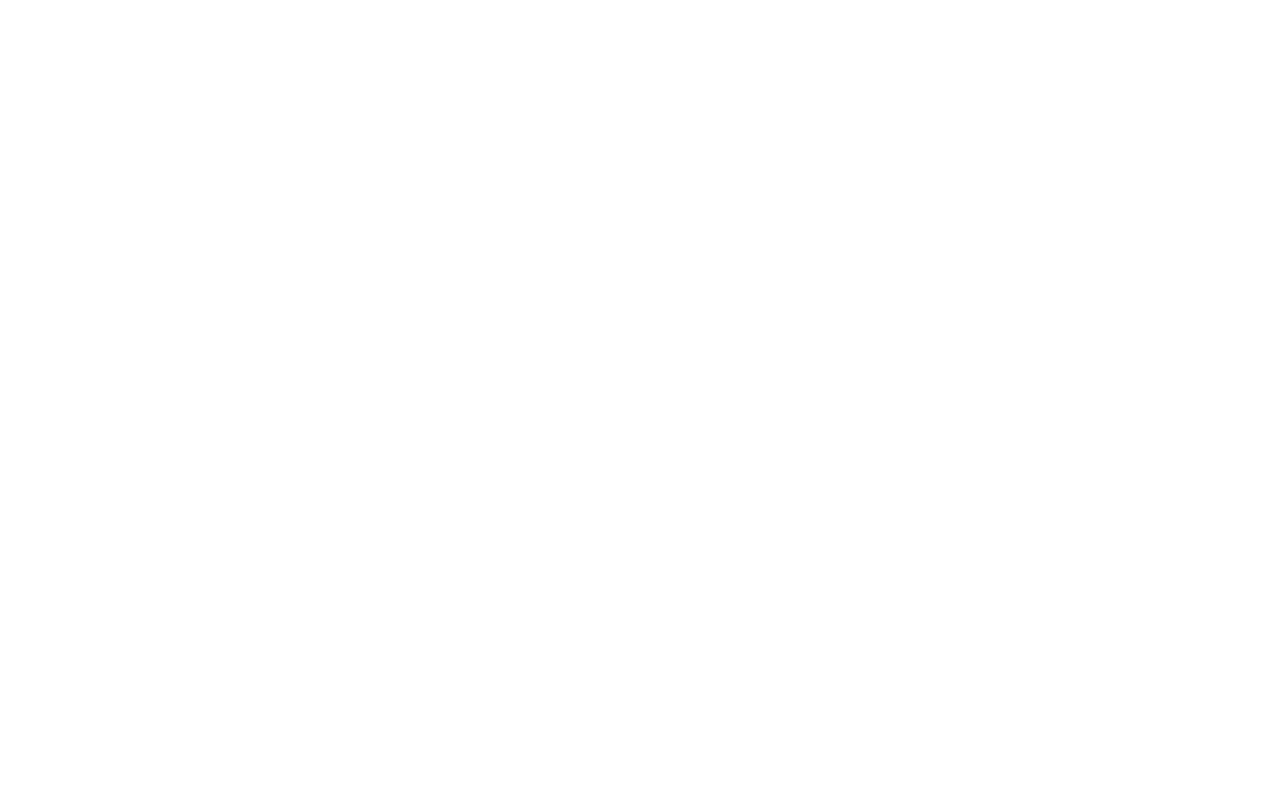
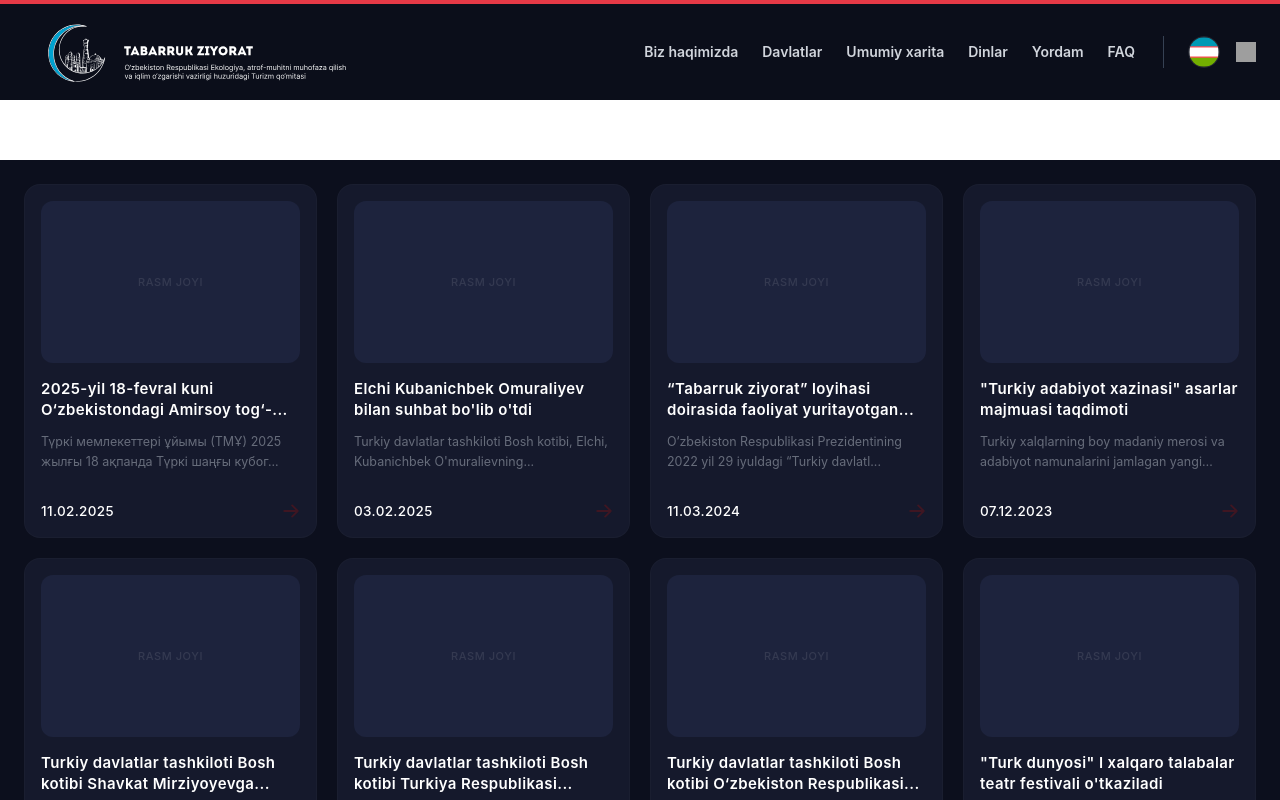
Before and after one commit to temmur/tabarruk-group-4, a Vue app: page /news in a window 1280 px wide. Before the commit this address had no page. Shown: the top 800 px of the page. Built offline with nearby package versions, Linux system fonts and the light colour scheme; grey boxes are pictures that could not be loaded.

Commit message:
fix issues

```diff
--- /dev/null
+++ b/src/components/Cards/CNewsCard.vue
@@ -0,0 +1,110 @@
+<template>
+  <div class="w-full bg-[#0c0f1d] min-h-screen p-6">
+    <div class="max-w-[1400px] mx-auto grid grid-cols-1 md:grid-cols-2 lg:grid-cols-4 gap-5">
+
+      <div
+        v-for="(item, index) in newsList"
+        :key="index"
+        class="group w-full bg-[#15192c] rounded-[16px] p-4 cursor-pointer select-none border border-white/[0.02] transition-all duration-300 ease-in-out hover:shadow-[0_0_30px_rgba(239,68,68,0.08)]"
+      >
+
+        <div class="w-full aspect-[16/10] bg-[#1d233d] rounded-[12px] mb-4 overflow-hidden relative flex items-center justify-center">
+          <img
+            v-if="item.image"
+            :src="item.image"
+            :alt="item.title"
+            class="w-full h-full object-cover transition-transform duration-500 group-hover:scale-105"
+          />
+          <span v-else class="text-white/10 text-[11px] tracking-wider font-medium">RASM JOYI</span>
+        </div>
+
+        <div class="flex flex-col gap-2">
+
+          <h3 class="text-white text-[15px] font-semibold leading-snug tracking-wide line-clamp-2 transition-colors duration-300 group-hover:text-[#ef4444] group-active:text-[#ef4444]">
+            {{ item.title }}
+          </h3>
+
+          <p class="text-[#9ca3af]/60 text-[12.5px] font-normal leading-relaxed tracking-normal line-clamp-2 mt-1">
+            {{ item.description }}
+          </p>
+
+          <div class="flex justify-between items-center mt-4 pt-1">
+            <span class="text-white text-[13.5px] font-medium tracking-wide">
+              {{ item.date }}
+            </span>
+
+            <div class="text-[#3f1622] transition-all duration-300 transform group-hover:text-[#ef4444] group-hover:translate-x-1 group-active:text-[#ef4444]">
+              <svg xmlns="http://www.w3.org/2000/svg" fill="none" viewBox="0 0 24 24" stroke-width="2.5" stroke="currentColor" class="w-4.5 h-4.5">
+                <path stroke-linecap="round" stroke-linejoin="round" d="M13.5 4.5L21 12m0 0l-7.5 7.5M21 12H3" />
+              </svg>
+            </div>
+          </div>
+
+        </div>
+      </div>
+
+    </div>
+  </div>
+</template>
+
+<script setup>
+import { ref } from 'vue'
+
+
+const newsList = ref([
+  {
+    title: "2025-yil 18-fevral kuni O‘zbekistondagi Amirsoy tog‘-...",
+    description: "Түркі мемлекеттері ұйымы (ТМҰ) 2025 жылғы 18 ақпанда Түркі шаңғы кубог...",
+    date: "11.02.2025",
+    image: ""
+  },
+  {
+    title: "Elchi Kubanichbek Omuraliyev bilan suhbat bo'lib o'tdi",
+    description: "Turkiy davlatlar tashkiloti Bosh kotibi, Elchi, Kubanichbek O'muralievning...",
+    date: "03.02.2025",
+    image: ""
+  },
+  {
+    title: "“Tabarruk ziyorat” loyihasi doirasida faoliyat yuritayotgan...",
+    description: "O‘zbekiston Respublikasi Prezidentining 2022 yil 29 iyuldagi “Turkiy davlatl...",
+    date: "11.03.2024",
+    image: ""
+  },
+  {
+    title: "\"Turkiy adabiyot xazinasi\" asarlar majmuasi taqdimoti",
+    description: "Turkiy xalqlarning boy madaniy merosi va adabiyot namunalarini jamlagan yangi kitoblar...",
+    date: "07.12.2023",
+    image: ""
+  },
+  {
+    title: "Turkiy davlatlar tashkiloti Bosh kotibi Shavkat Mirziyoyevga...",
+    description: "Uchrashuv doirasida ziyorat turizmini rivojlantirish bo'yicha muhim kelishuvlarga erishildi...",
+    date: "10.07.2023",
+    image: ""
+  },
+  {
+    title: "Turkiy davlatlar tashkiloti Bosh kotibi Turkiya Respublikasi...",
+    description: "2023-yil 19-iyun kuni Toshkent shahrida Turkiy Davlatlar Tashkiloti Bosh kotibi...",
+    date: "19.06.2023",
+    image: ""
+  },
+  {
+    title: "Turkiy davlatlar tashkiloti Bosh kotibi O‘zbekiston Respublikasi...",
+    description: "Turkiy Davlatlar Tashkiloti Bosh kotibi, Elchi Kubanichbek Omuraliev Janobi...",
+    date: "19.06.2023",
+    image: ""
+  },
+  {
+    title: "\"Turk dunyosi\" I xalqaro talabalar teatr festivali o'tkaziladi",
+    description: "Barchani mazkur san'at bayramiga chorlab qolamiz! Talabalarning ijodiy chiqishlari...",
+    date: "19.05.2023",
+    image: ""
+  },
+  {
+    title: "\"O'zbekiston turk dunyosi fotograflari nigohida\"...",
+    description: "Toshkent fotosuratlar uyida \"O'zbekiston turk dunyosi fotograflari nigohida\"...",
+    date: "19.07.2023",
+    image: ""
+  }
+])
+</script>
--- a/src/router/index.ts
+++ b/src/router/index.ts
@@ -19,6 +19,11 @@
             path: '/about',
             name: 'About',
             component: PAbout
+        },
+        {
+            path: '/news',
+            name: 'News',
+            component: ()=> import('@/views/PNews.vue')
         }
     ]
    }
--- /dev/null
+++ b/src/views/PNews.vue
@@ -0,0 +1,8 @@
+<template>
+<div class="mt-40">
+    <CNewsCard/>
+</div>
+</template>
+<script setup>
+import CNewsCard from '@/components/Cards/CNewsCard.vue';
+</script>
```
Also changed, not shown: 1 other file (tests, documents, lock files or other folders).
